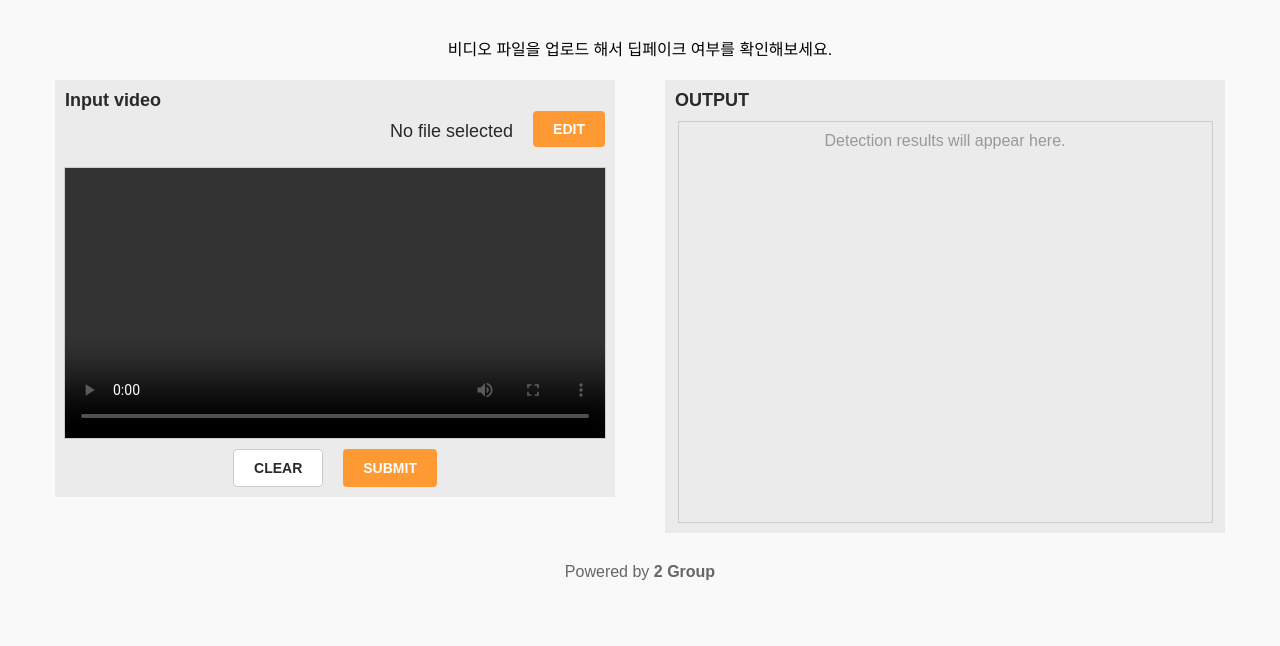
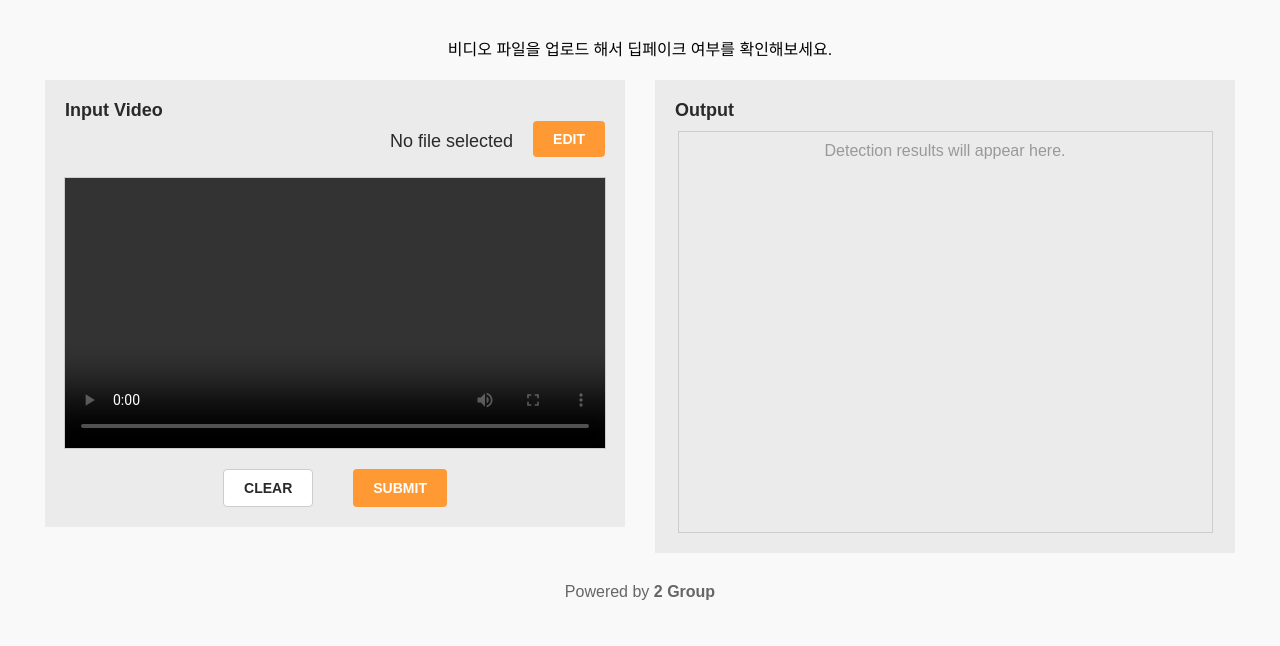
Before and after one commit to mu-pamang/2024_Chosun_osp_Deepfake-detection-Challenge, a Django app: page / in a window 1280 px wide. Shown: the part 154-800 px from the top of the page. Run offline with Django 5.2, Linux system fonts and the light colour scheme.

Commit message:
style: style.css
- clear, submit 등 자잘한 마진 변경으로 요소 간 배열 조정

```diff
--- a/mysite/deepfake_detection/static/deepfake_detection/style.css
+++ b/mysite/deepfake_detection/static/deepfake_detection/style.css
@@ -36,7 +36,7 @@ body {
     display: flex;
     flex-direction: column;
     align-items: center;
-    padding: 10px;
+    padding: 20px;
     margin: 0 auto;
     transition: height 0.3s ease; /* 높이 변경 시 애니메이션 */
 }
@@ -81,12 +81,14 @@ body {
     background-color: #ff9933;
     color: white;
     border: none;
+    margin-left: 10px;
 }
 
 .clear-btn {
     background-color: #FFFFFF;
     border: 1px solid #ccc;
     color: #292929;
+    margin-right: 10px;
 }
 
 #video-preview {
--- a/mysite/deepfake_detection/templates/deepfake_detection/home.html
+++ b/mysite/deepfake_detection/templates/deepfake_detection/home.html
@@ -21,14 +21,14 @@
         <div class="upload-section">
             <!-- Left box for input video -->
             <div class="upload-box input-box">
-                <span>Input video</span>
+                <span>Input Video</span>
                 <div style="display: flex; align-items: center; justify-content: flex-end; width: 100%; margin-bottom: 10px;">
                     <span id="file-name">No file selected</span>
                     <button class="edit-btn" onclick="document.querySelector('.video-input').click();">EDIT</button>
                 </div>
                 <input type="file" accept="video/*" class="video-input" onchange="previewVideo(event)" style="display: none;">
                 <video id="video-preview" controls></video>
-                <div style="display: flex; justify-content: center; gap: 20px; width: 100%; margin-top: 10px;">
+                <div style="display: flex; justify-content: center; gap: 20px; width: 100%; margin-top: 20px;">
                     <button class="clear-btn" onclick="clearAll()">CLEAR</button>
                     <button class="submit-btn" onclick="submitVideo()">SUBMIT</button>
                 </div>
@@ -36,7 +36,7 @@
 
             <!-- Right box for output -->
             <div class="upload-box output-box">
-                <span>OUTPUT</span>
+                <span>Output</span>
                 <div id="output-area">Detection results will appear here.</div>
             </div>
         </div>
```
